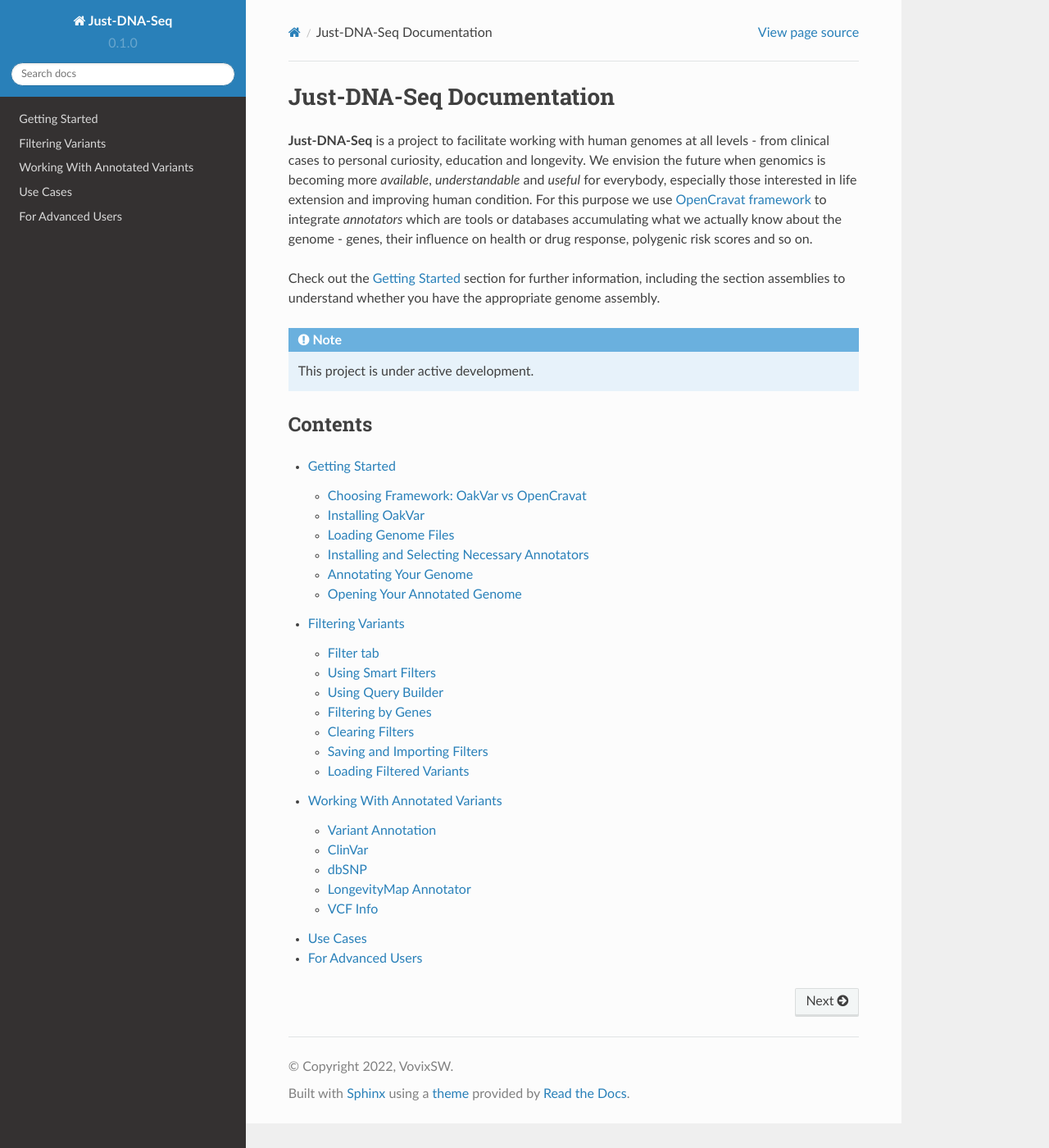
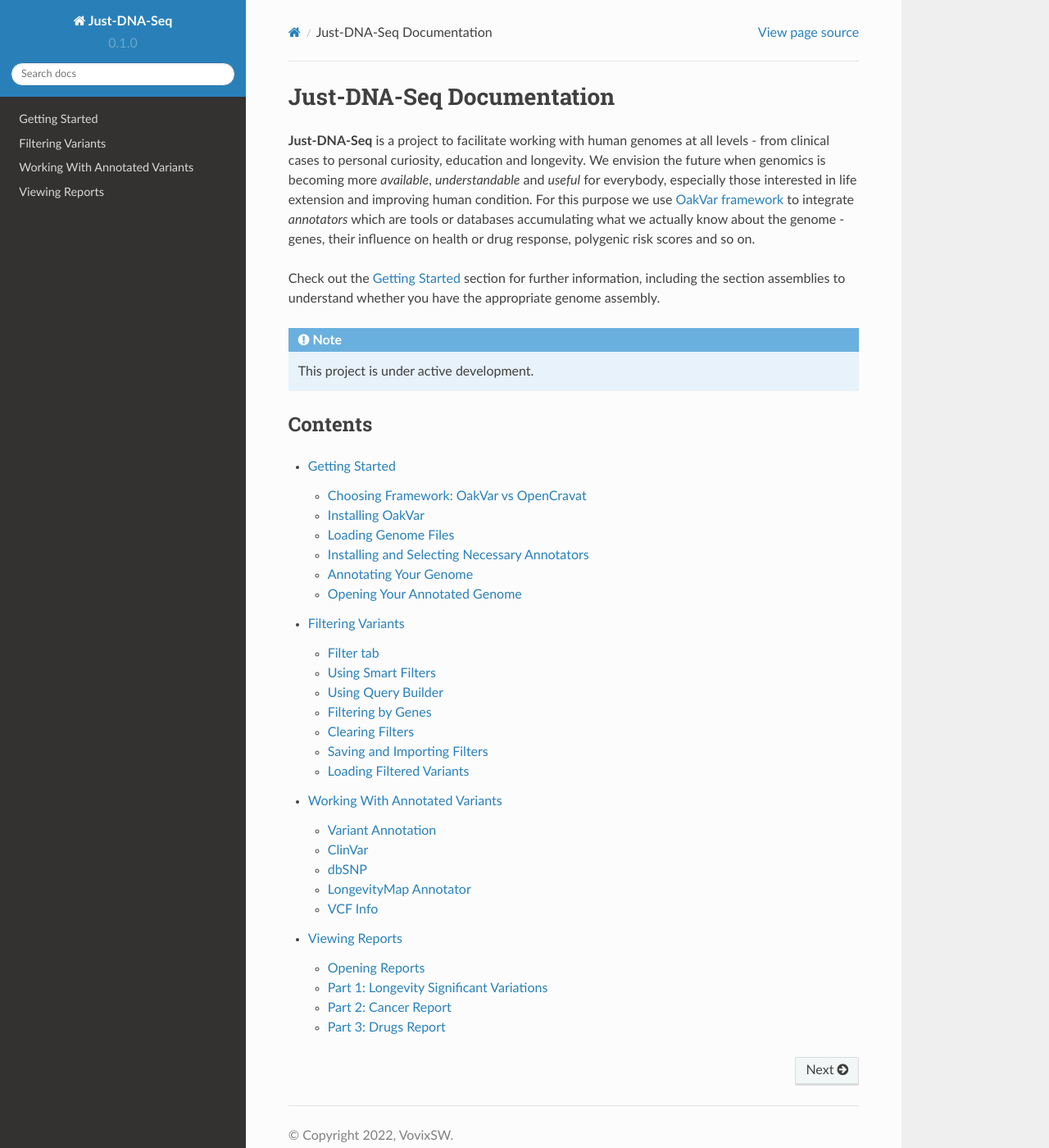
Before and after one commit to dna-seq/just-dna-seq, a Sphinx documentation site: the page built from docs/source/index.rst, in a window 1280 px wide and 1400 px high. Shown: the whole window at 82% size. Built offline with Sphinx 7.4.7 and the Read the Docs theme 2.0.0, drawn with Linux system fonts in a browser that asks for light colours.

Commit message:
Update index.rst

```diff
--- a/docs/source/index.rst
+++ b/docs/source/index.rst
@@ -3,7 +3,7 @@
 
 **Just-DNA-Seq** is a project to facilitate working with human genomes at all levels - from clinical cases to personal curiosity, education and longevity.
 We envision the future when genomics is becoming more *available*, *understandable* and *useful* for everybody, especially those interested in life extension and improving human condition.
-For this purpose we use `OpenCravat framework <https://opencravat.org/>`_ to integrate *annotators* which are tools or databases accumulating what we actually know about the genome - genes, their influence on health or drug response, polygenic risk scores and so on.
+For this purpose we use `OakVar framework <https://oakvar.com>`_ to integrate *annotators* which are tools or databases accumulating what we actually know about the genome - genes, their influence on health or drug response, polygenic risk scores and so on.
 
 Check out the :doc:`getting_started` section for further information, including
 the section :ref:`assemblies` to understand whether you have the appropriate genome assembly.
@@ -20,5 +20,4 @@
    getting_started
    filters
    working_with_info
-   use_cases
-   advanced
+   viewing-reports
```
